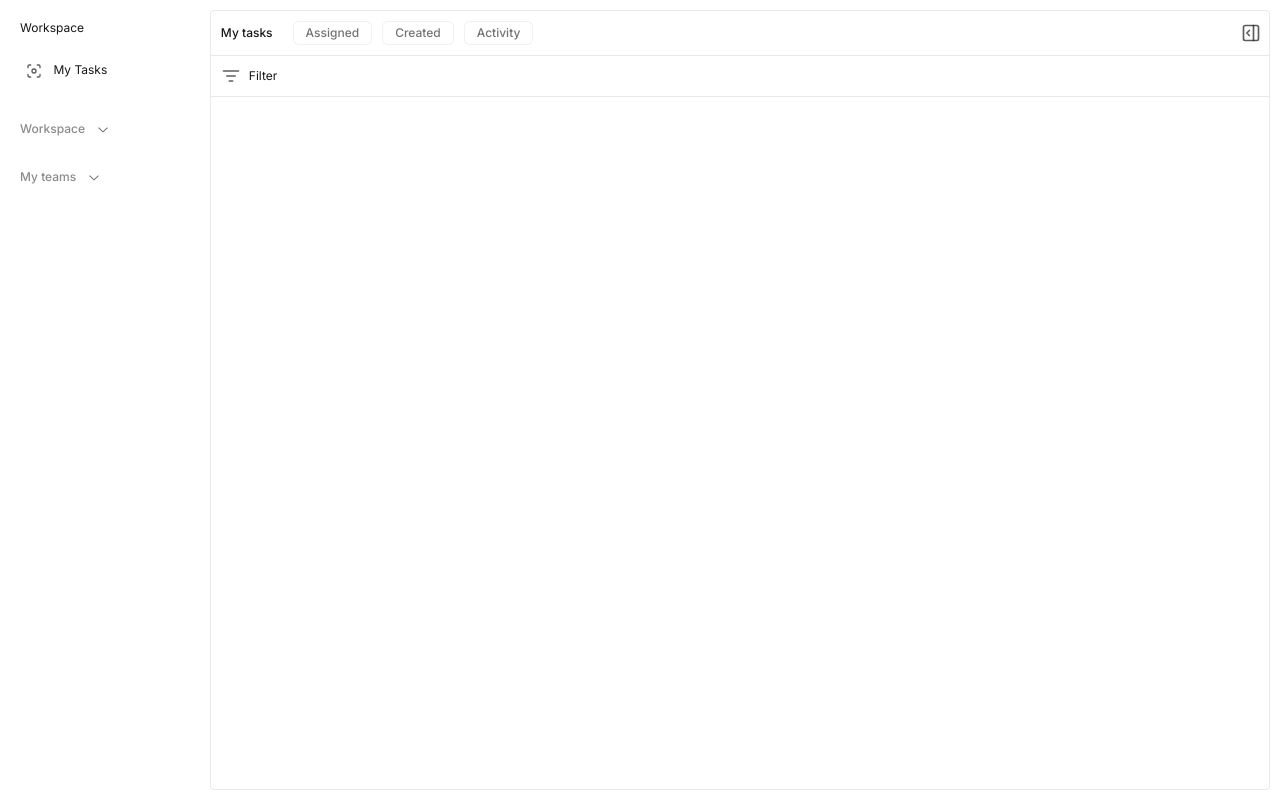
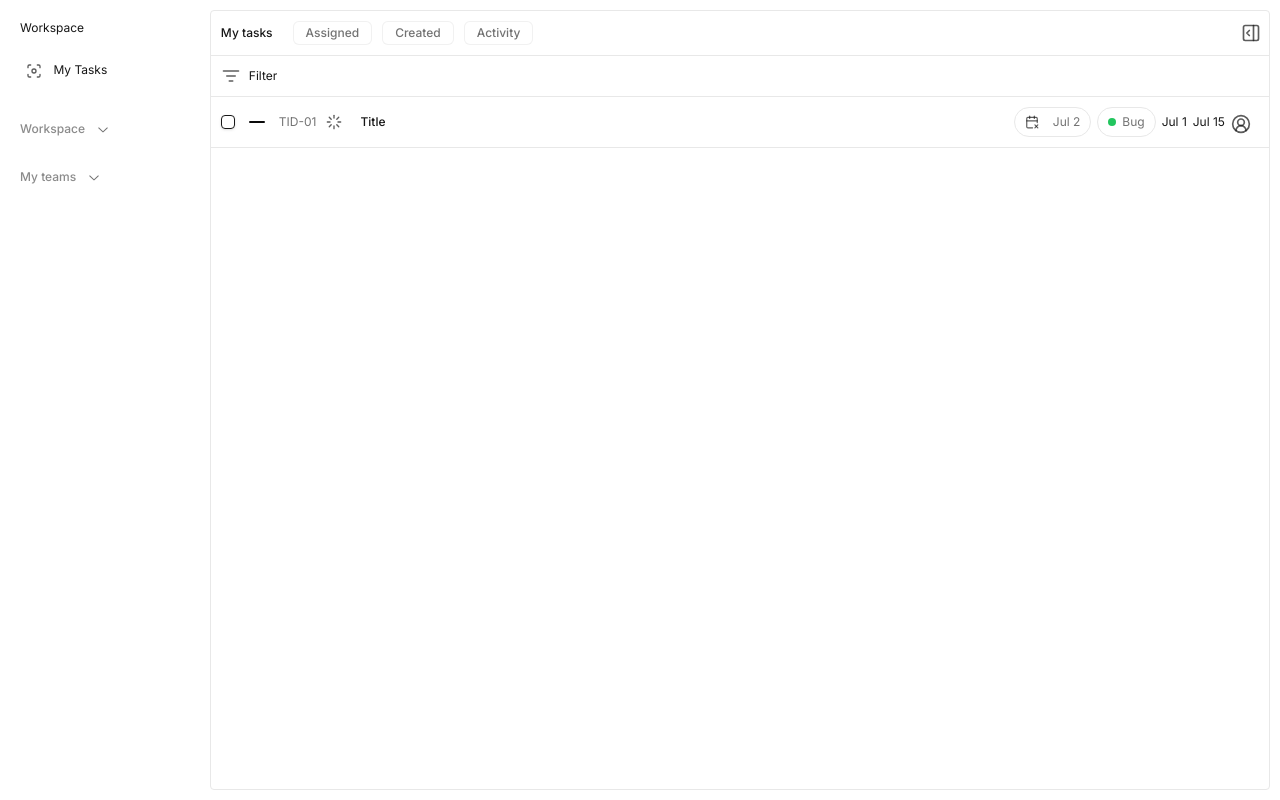
Before and after one commit to jethrocadang/team-todo-list, a Next.js app: page /workspace/my-tasks in a window 1280 px wide. Built offline with nearby package versions, Linux system fonts and the light colour scheme.

Commit message:
task:[added the static ui for taskbar]

```diff
--- a/package.json
+++ b/package.json
@@ -10,9 +10,12 @@
   },
   "dependencies": {
     "@radix-ui/react-accordion": "^1.2.0",
+    "@radix-ui/react-avatar": "^1.1.0",
+    "@radix-ui/react-checkbox": "^1.1.1",
     "@radix-ui/react-dialog": "^1.1.1",
     "@radix-ui/react-icons": "^1.3.0",
     "@radix-ui/react-slot": "^1.1.0",
+    "@radix-ui/react-tooltip": "^1.1.2",
     "class-variance-authority": "^0.7.0",
     "clsx": "^2.1.1",
     "lucide-react": "^0.418.0",
--- a/src/app/workspace/my-tasks/page.tsx
+++ b/src/app/workspace/my-tasks/page.tsx
@@ -1,5 +1,6 @@
 import Container from "@/components/container";
 import Headernav from "@/components/layouts/top-nav";
+import TaskBar from "@/components/task";
 import { Button } from "@/components/ui/button";
 import { PanelRightOpen } from "lucide-react";
 
@@ -19,6 +20,7 @@ export default function MyTasksPage() {
           </>
         }
       />
+      <TaskBar/>
     </Container>
   );
 }
--- a/src/components/layouts/top-nav.tsx
+++ b/src/components/layouts/top-nav.tsx
@@ -1,6 +1,6 @@
 "use client";
 
-import { TextSm } from "../text";
+import { Text } from "../text";
 import { Button } from "../ui/button";
 import DrawerNav from "./drawer-nav";
 import { ListFilter } from "lucide-react";
@@ -19,7 +19,7 @@ const HeaderNav = ({ title, rightContent, leftContent }: HeaderNavProps) => {
           <div className="flex items-center justify-between p-2.5">
             <div className="flex items-center">
               <DrawerNav />
-              <TextSm type={"md"}>{title}</TextSm>
+              <Text type={"md"}>{title}</Text>
             </div>
             {leftContent && <div className="md:hidden">{leftContent}</div>}
           </div>
@@ -31,7 +31,7 @@ const HeaderNav = ({ title, rightContent, leftContent }: HeaderNavProps) => {
       </div>
       <div className="border-b border-border p-2.5 flex items-center">
         <ListFilter className="mr-2 inline-flex h-5 w-5 text-primary/70" />
-        <TextSm>Filter</TextSm>
+        <Text>Filter</Text>
       </div>
     </>
   );
--- /dev/null
+++ b/src/components/task.tsx
@@ -0,0 +1,43 @@
+"use client";
+
+import { Minus, Loader, CircleUserRound, CalendarX2 } from "lucide-react";
+import { Checkbox } from "./ui/checkbox";
+import { Text } from "./text";
+import { Avatar, AvatarImage } from "./ui/avatar";
+import { AvatarFallback } from "@radix-ui/react-avatar";
+import { Badge } from "./ui/badge";
+import { Button } from "./ui/button";
+
+const TaskBar = () => {
+  return (
+    <div className="flex items-center justify-between border-b border-border p-2.5">
+      <div className="flex items-center gap-2.5">
+        <Checkbox />
+        <Minus />
+        <Text color={"muted"} className="hidden md:inline-flex">
+          TID-01
+        </Text>
+        <Loader className="mr-2 inline-flex h-4 w-4 text-primary/70" />
+        <Text type={"md"}>Title</Text>
+      </div>
+      <div className="flex items-center gap-1.5">
+        <Badge variant={"outline"} className="gap-1.5">
+          <CalendarX2 className="mr-2 inline-flex h-3.5 w-3.5 text-primary/70"/> Jul 2
+        </Badge>
+        <Badge variant={"outline"} className="gap-1.5">
+          <div className="h-2 w-2 rounded-full bg-green-500" /> Bug
+        </Badge>
+        <Text>Jul 1</Text>
+        <Text>Jul 15</Text>
+        <Avatar>
+          <AvatarImage></AvatarImage>
+          <AvatarFallback>
+            <CircleUserRound className="mr-2 inline-flex h-5 w-5 text-primary/70" />
+          </AvatarFallback>
+        </Avatar>
+      </div>
+    </div>
+  );
+};
+
+export default TaskBar;
--- a/src/components/text.tsx
+++ b/src/components/text.tsx
@@ -3,7 +3,7 @@
 import { cn } from "@/lib/utils";
 import { cva, VariantProps } from "class-variance-authority";
 
-const textVariants = cva("text-xs font-normal text-primary",{
+const textVariants = cva("text-xs font-normal text-primary", {
   variants: {
     size: {
       default: "text-xs",
@@ -15,21 +15,27 @@ const textVariants = cva("text-xs font-normal text-primary",{
     },
     color: {
       default: "text-primary",
+      muted: "text-muted-foreground",
     },
-
   },
   defaultVariants: {
     size: "default",
     type: "default",
     color: "default",
-  },});
+  },
+});
 
 interface TextProps extends VariantProps<typeof textVariants> {
   children: React.ReactNode;
+  className?: string;
 }
 
-const TextSm = ({ children, size, type, color }: TextProps) => {
-  return <p className={cn(textVariants({ size, type, color }))}>{children}</p>;
+const Text = ({ children, size, type, color, className }: TextProps) => {
+  return (
+    <p className={cn(textVariants({ size, type, color }), className)}>
+      {children}
+    </p>
+  );
 };
 
-export { TextSm };
+export { Text };
--- /dev/null
+++ b/src/components/ui/avatar.tsx
@@ -0,0 +1,50 @@
+"use client"
+
+import * as React from "react"
+import * as AvatarPrimitive from "@radix-ui/react-avatar"
+
+import { cn } from "@/lib/utils"
+
+const Avatar = React.forwardRef<
+  React.ElementRef<typeof AvatarPrimitive.Root>,
+  React.ComponentPropsWithoutRef<typeof AvatarPrimitive.Root>
+>(({ className, ...props }, ref) => (
+  <AvatarPrimitive.Root
+    ref={ref}
+    className={cn(
+      "relative flex items-center justify-center h-7 w-7 shrink-0 overflow-hidden rounded-full",
+      className
+    )}
+    {...props}
+  />
+))
+Avatar.displayName = AvatarPrimitive.Root.displayName
+
+const AvatarImage = React.forwardRef<
+  React.ElementRef<typeof AvatarPrimitive.Image>,
+  React.ComponentPropsWithoutRef<typeof AvatarPrimitive.Image>
+>(({ className, ...props }, ref) => (
+  <AvatarPrimitive.Image
+    ref={ref}
+    className={cn("aspect-square h-full w-full", className)}
+    {...props}
+  />
+))
+AvatarImage.displayName = AvatarPrimitive.Image.displayName
+
+const AvatarFallback = React.forwardRef<
+  React.ElementRef<typeof AvatarPrimitive.Fallback>,
+  React.ComponentPropsWithoutRef<typeof AvatarPrimitive.Fallback>
+>(({ className, ...props }, ref) => (
+  <AvatarPrimitive.Fallback
+    ref={ref}
+    className={cn(
+      "flex h-full w-full items-center justify-center rounded-full bg-muted",
+      className
+    )}
+    {...props}
+  />
+))
+AvatarFallback.displayName = AvatarPrimitive.Fallback.displayName
+
+export { Avatar, AvatarImage, AvatarFallback }
--- /dev/null
+++ b/src/components/ui/badge.tsx
@@ -0,0 +1,36 @@
+import * as React from "react"
+import { cva, type VariantProps } from "class-variance-authority"
+
+import { cn } from "@/lib/utils"
+
+const badgeVariants = cva(
+  "inline-flex items-center rounded-full border px-2.5 py-1.5 text-xs font-normal transition-colors focus:outline-none focus:ring-2 focus:ring-ring focus:ring-offset-2",
+  {
+    variants: {
+      variant: {
+        default:
+          "border-transparent bg-primary text-primary-foreground shadow hover:bg-primary/80",
+        secondary:
+          "border-transparent bg-secondary text-secondary-foreground hover:bg-secondary/80",
+        destructive:
+          "border-transparent bg-destructive text-destructive-foreground shadow hover:bg-destructive/80",
+        outline: "text-muted-foreground",
+      },
+    },
+    defaultVariants: {
+      variant: "default",
+    },
+  }
+)
+
+export interface BadgeProps
+  extends React.HTMLAttributes<HTMLDivElement>,
+    VariantProps<typeof badgeVariants> {}
+
+function Badge({ className, variant, ...props }: BadgeProps) {
+  return (
+    <div className={cn(badgeVariants({ variant }), className)} {...props} />
+  )
+}
+
+export { Badge, badgeVariants }
--- /dev/null
+++ b/src/components/ui/checkbox.tsx
@@ -0,0 +1,30 @@
+"use client"
+
+import * as React from "react"
+import * as CheckboxPrimitive from "@radix-ui/react-checkbox"
+import { CheckIcon } from "@radix-ui/react-icons"
+
+import { cn } from "@/lib/utils"
+
+const Checkbox = React.forwardRef<
+  React.ElementRef<typeof CheckboxPrimitive.Root>,
+  React.ComponentPropsWithoutRef<typeof CheckboxPrimitive.Root>
+>(({ className, ...props }, ref) => (
+  <CheckboxPrimitive.Root
+    ref={ref}
+    className={cn(
+      "peer h-3.5 w-3.5 shrink-0 rounded-sm border border-primary shadow focus-visible:outline-none focus-visible:ring-1 focus-visible:ring-ring disabled:cursor-not-allowed disabled:opacity-50 data-[state=checked]:bg-primary data-[state=checked]:text-primary-foreground",
+      className
+    )}
+    {...props}
+  >
+    <CheckboxPrimitive.Indicator
+      className={cn("flex items-center justify-center text-current")}
+    >
+      <CheckIcon className="h-3.5 w-3.5" />
+    </CheckboxPrimitive.Indicator>
+  </CheckboxPrimitive.Root>
+))
+Checkbox.displayName = CheckboxPrimitive.Root.displayName
+
+export { Checkbox }
--- /dev/null
+++ b/src/components/ui/tooltip.tsx
@@ -0,0 +1,30 @@
+"use client"
+
+import * as React from "react"
+import * as TooltipPrimitive from "@radix-ui/react-tooltip"
+
+import { cn } from "@/lib/utils"
+
+const TooltipProvider = TooltipPrimitive.Provider
+
+const Tooltip = TooltipPrimitive.Root
+
+const TooltipTrigger = TooltipPrimitive.Trigger
+
+const TooltipContent = React.forwardRef<
+  React.ElementRef<typeof TooltipPrimitive.Content>,
+  React.ComponentPropsWithoutRef<typeof TooltipPrimitive.Content>
+>(({ className, sideOffset = 4, ...props }, ref) => (
+  <TooltipPrimitive.Content
+    ref={ref}
+    sideOffset={sideOffset}
+    className={cn(
+      "z-50 overflow-hidden rounded-md bg-primary px-3 py-1.5 text-xs text-primary-foreground animate-in fade-in-0 zoom-in-95 data-[state=closed]:animate-out data-[state=closed]:fade-out-0 data-[state=closed]:zoom-out-95 data-[side=bottom]:slide-in-from-top-2 data-[side=left]:slide-in-from-right-2 data-[side=right]:slide-in-from-left-2 data-[side=top]:slide-in-from-bottom-2",
+      className
+    )}
+    {...props}
+  />
+))
+TooltipContent.displayName = TooltipPrimitive.Content.displayName
+
+export { Tooltip, TooltipTrigger, TooltipContent, TooltipProvider }
```
Also changed, not shown: 1 other file (tests, documents, lock files or other folders).
